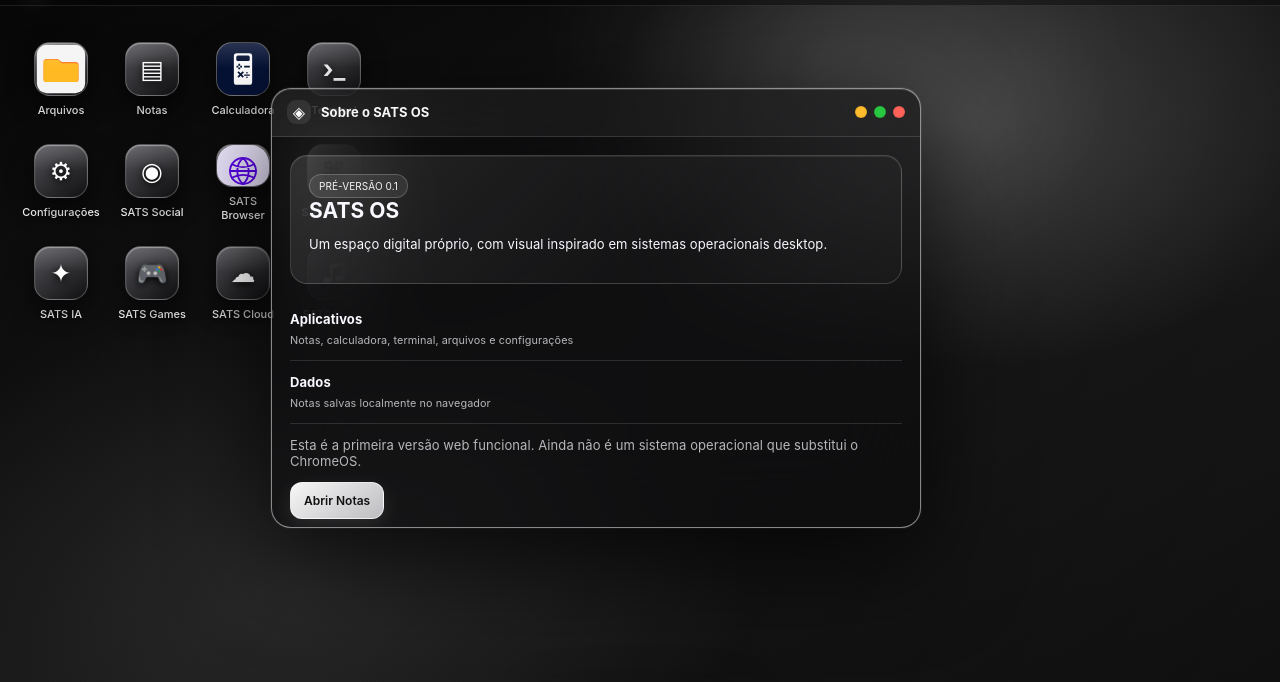
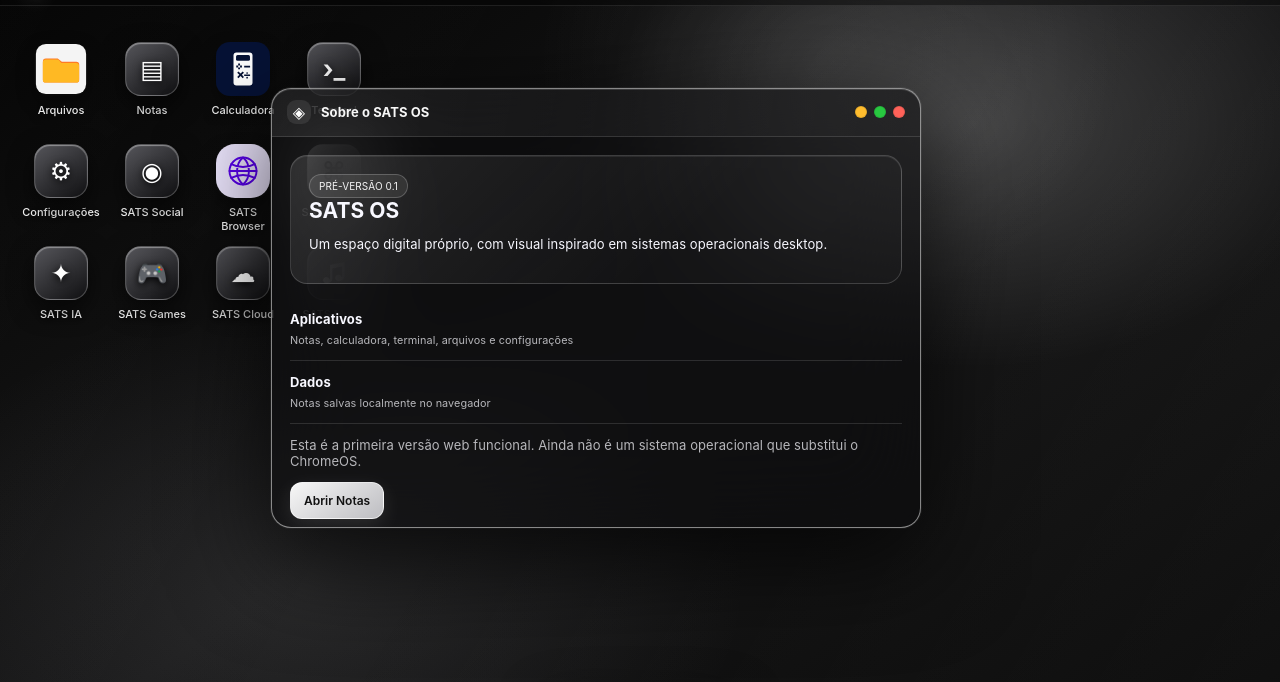
Before and after one commit to negoneybr/stas-os, a plain HTML site: page index.html in a window 1280 px wide. Shown: the part 36-718 px from the top of the page. Drawn offline with Linux system fonts and the light colour scheme.

Commit message:
Style custom SATS OS app icons

```diff
--- a/style.css
+++ b/style.css
@@ -146,3 +146,9 @@ body{background:#050505;color:#f7f7f7}
 .studio-help{font-size:11px;line-height:1.6;margin-top:12px}
 .browser-nav{border:1px solid #ffffff25;border-radius:8px;background:#ffffff12;padding:5px 9px;color:inherit}
 @media(max-width:700px){.studio-workspace{grid-template-columns:1fr}.studio-templates{grid-template-columns:repeat(2,minmax(0,1fr))}.studio-top{display:block}.studio-actions{margin-top:12px}#studioPreview{height:280px;min-height:280px}.studio-editor #studioCode{min-height:260px}}
+
+/* Custom app icons supplied for SATS OS */
+.app-icon img{display:block;width:100%;height:100%;object-fit:cover;border-radius:inherit;position:relative;z-index:1}
+.app-icon:after{display:none}
+.app-icon.folder,.app-icon.calc,.app-icon.browser{background:transparent!important;border:0;box-shadow:none;padding:0;overflow:visible}
+.app-icon.folder img,.app-icon.calc img,.app-icon.browser img{border-radius:14px;box-shadow:0 7px 17px #0006}
```
